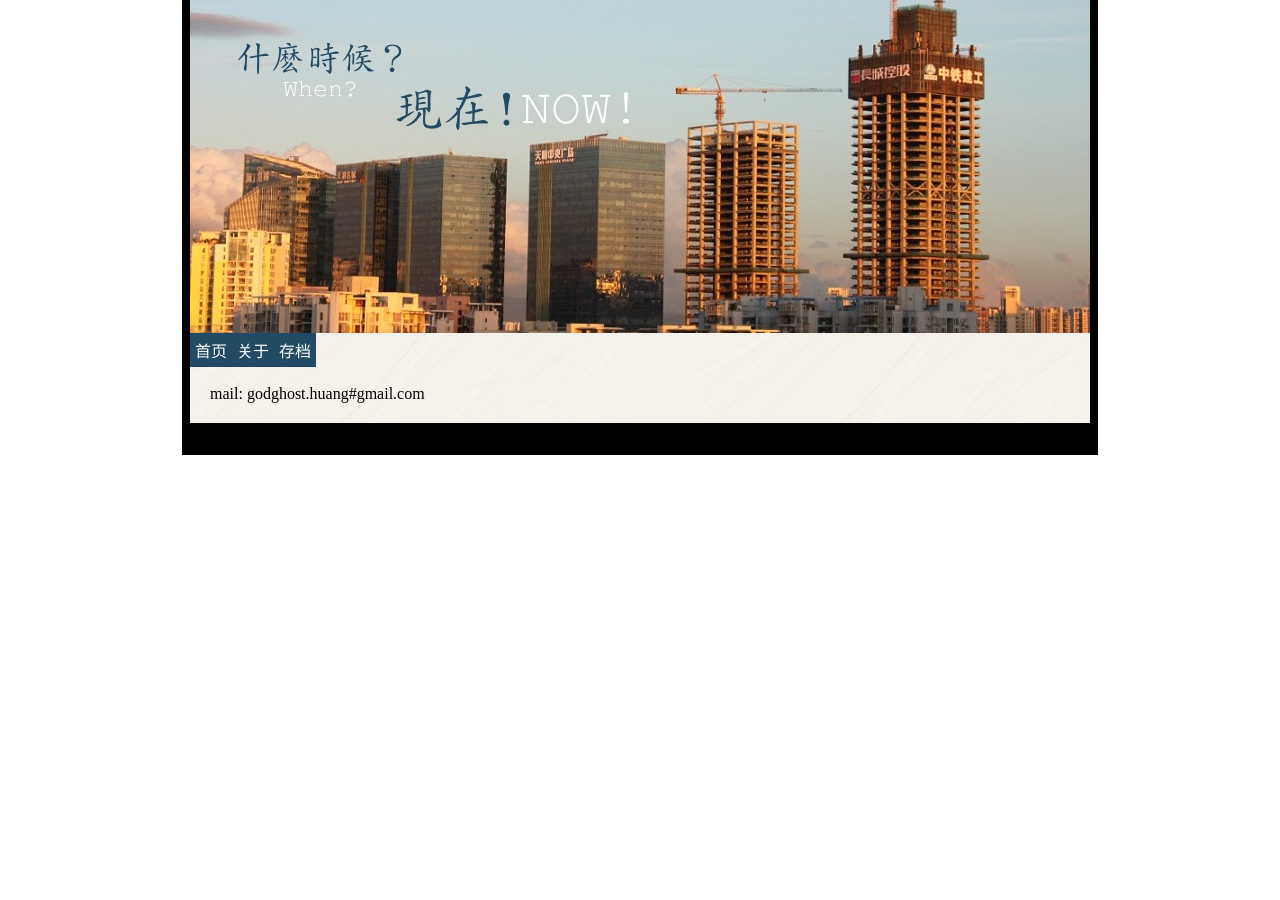
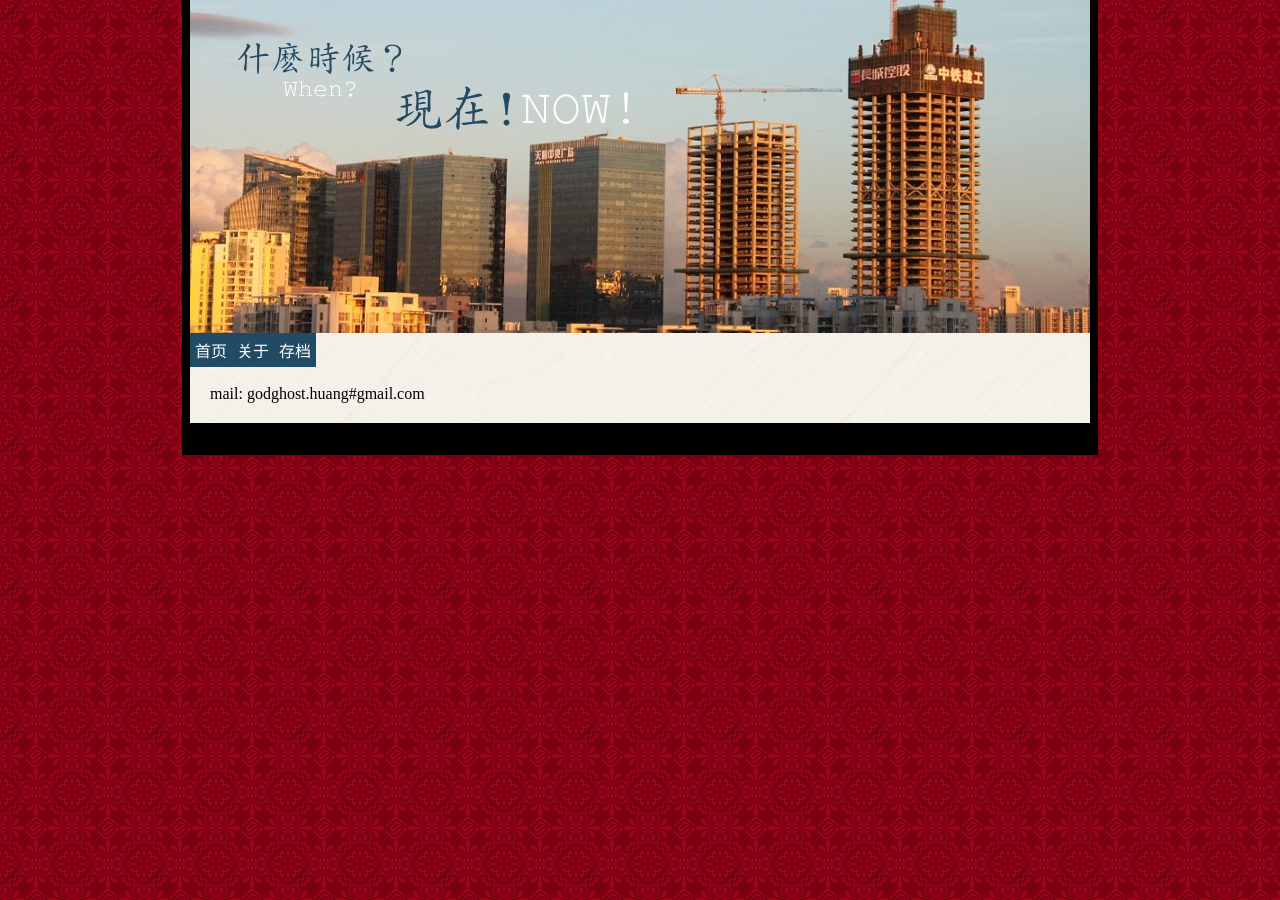
Before and after one commit to godghost/godghost.github.com, a Jekyll site: the page built from about.html, in a window 1280 px wide. Built offline with Jekyll 4.4.1, drawn with Linux system fonts in a browser that asks for light colours.

Commit message:
revert background

```diff
--- a/css/default.css
+++ b/css/default.css
@@ -1,5 +1,6 @@
 /***** general */
 body {
+    background: #e15 url(img/body_bg.gif);
     margin: 0;
     padding: 0;
     text-align:center;
```
